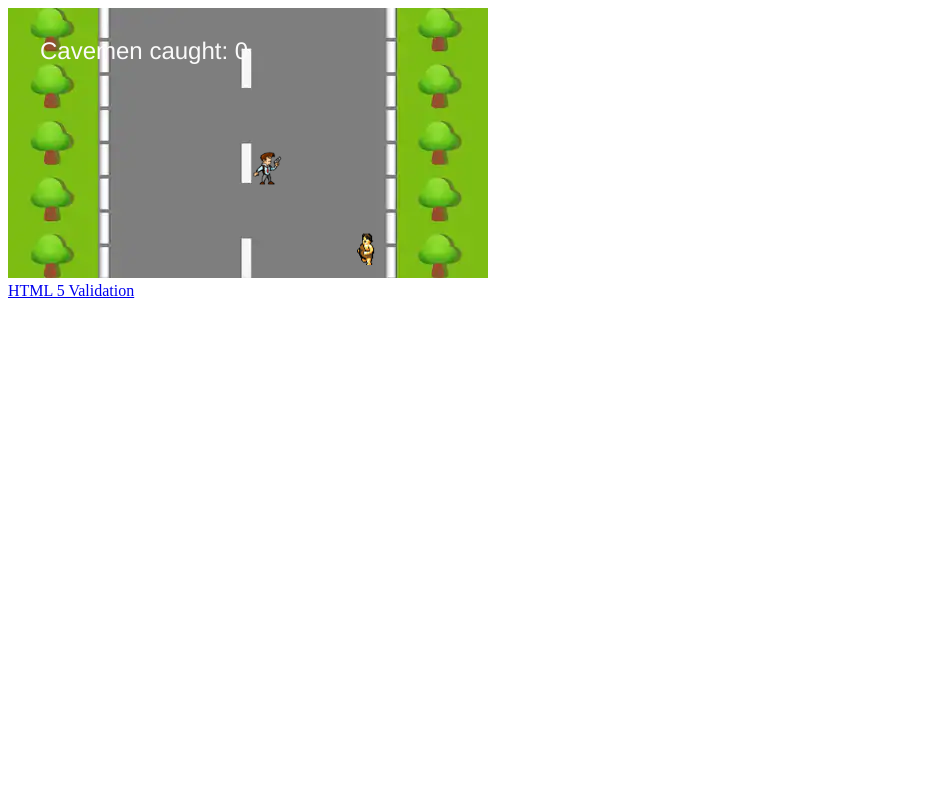
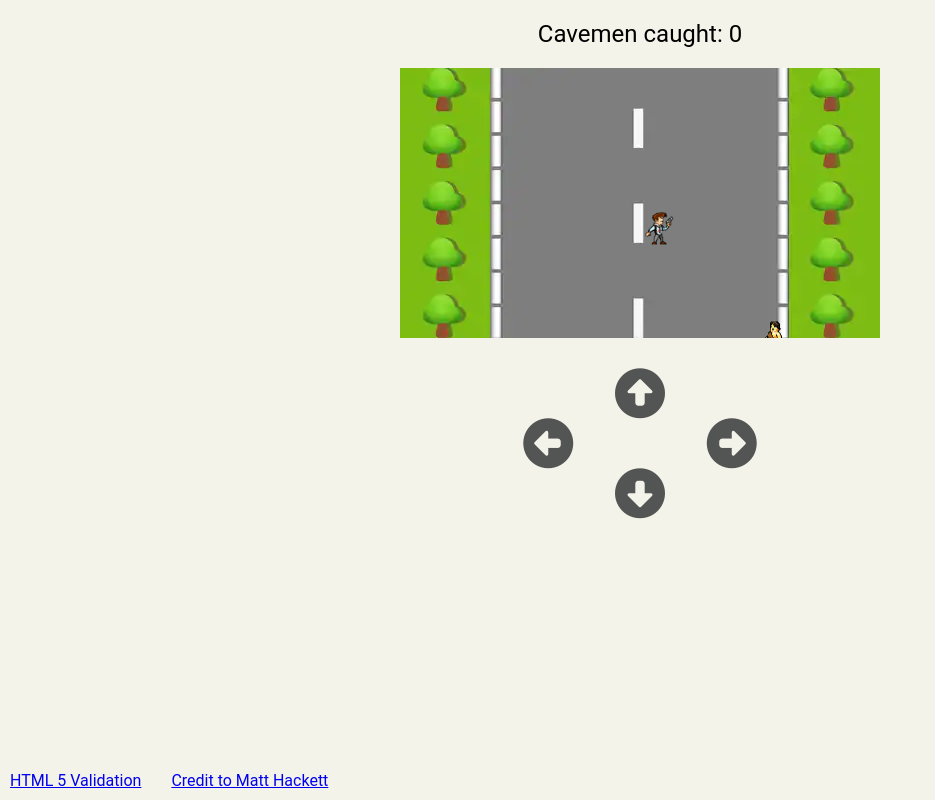
Before and after one commit to bigewiki/canvas-game, a plain HTML site: page gamenew/index.html in a window 1280 px wide. Shown: the whole page, without its empty margins (0-935 px from the left). Drawn offline with Linux system fonts and the light colour scheme.

Commit message:
meets all requirements?

```diff
--- a/gamenew/game.js
+++ b/gamenew/game.js
@@ -1,3 +1,6 @@
+// credit to Matt Hackett!!
+// http://www.lostdecadegames.com/how-to-make-a-simple-html5-canvas-game/
+
 const startGame = () => {
   // Create the canvas
   var canvas = document.getElementById("game-canvas");
@@ -20,6 +23,9 @@ const startGame = () => {
     heroReady = true;
   };
   heroImage.src = "images/hero.png";
+  // Hero's a little too big...
+  heroImage.width = 18;
+  heroImage.height = 35;
 
   // Monster image
   var monsterReady = false;
@@ -38,6 +44,54 @@ const startGame = () => {
 
   // Handle keyboard controls
   var keysDown = {};
+
+  // addtional game buttons
+  const upButton = document.getElementById("up-arrow");
+  const leftButton = document.getElementById("left-arrow");
+  const rightButton = document.getElementById("right-arrow");
+  const downButton = document.getElementById("down-arrow");
+
+  const stop = () => {
+    movingUp = false;
+    movingLeft = false;
+    movingDown = false;
+    movingRight = false;
+  };
+
+  stop();
+
+  const moveUp = () => {
+    movingUp = true;
+  };
+
+  const moveDown = () => {
+    movingDown = true;
+  };
+
+  const moveLeft = () => {
+    movingLeft = true;
+  };
+
+  const moveRight = () => {
+    movingRight = true;
+  };
+
+  upButton.onmousedown = moveUp;
+  upButton.onmouseup = stop;
+  leftButton.onmousedown = moveLeft;
+  leftButton.onmouseup = stop;
+  rightButton.onmousedown = moveRight;
+  rightButton.onmouseup = stop;
+  downButton.onmousedown = moveDown;
+  downButton.onmouseup = stop;
+  upButton.ontouchstart = moveUp;
+  upButton.ontouchend = stop;
+  leftButton.ontouchstart = moveLeft;
+  leftButton.ontouchend = stop;
+  rightButton.ontouchstart = moveRight;
+  rightButton.ontouchend = stop;
+  downButton.ontouchstart = moveDown;
+  downButton.ontouchend = stop;
 
   addEventListener(
     "keydown",
@@ -61,35 +115,39 @@ const startGame = () => {
     hero.y = canvas.height / 2;
 
     // Throw the monster somewhere on the screen randomly
-    monster.x = 32 + Math.random() * (canvas.width - 64);
-    monster.y = 32 + Math.random() * (canvas.height - 64);
+    monster.x =
+      monsterImage.width +
+      Math.random() * (canvas.width - monsterImage.width * 2);
+    monster.y =
+      monsterImage.width +
+      Math.random() * (canvas.height - monsterImage.width * 2);
   };
 
   // Update game objects
   var update = function(modifier) {
-    if (38 in keysDown) {
+    if (38 in keysDown || movingUp) {
       // Player holding up
       hero.y -= hero.speed * modifier;
     }
-    if (40 in keysDown) {
+    if (40 in keysDown || movingDown) {
       // Player holding down
       hero.y += hero.speed * modifier;
     }
-    if (37 in keysDown) {
+    if (37 in keysDown || movingLeft) {
       // Player holding left
       hero.x -= hero.speed * modifier;
     }
-    if (39 in keysDown) {
+    if (39 in keysDown || movingRight) {
       // Player holding right
       hero.x += hero.speed * modifier;
     }
 
     // Are they touching?
     if (
-      hero.x <= monster.x + 32 &&
-      monster.x <= hero.x + 32 &&
-      hero.y <= monster.y + 32 &&
-      monster.y <= hero.y + 32
+      hero.x <= monster.x + heroImage.width &&
+      monster.x <= hero.x + heroImage.width &&
+      hero.y <= monster.y + heroImage.height &&
+      monster.y <= hero.y + heroImage.height
     ) {
       ++monstersCaught;
       reset();
@@ -119,11 +177,8 @@ const startGame = () => {
     }
 
     // Score
-    ctx.fillStyle = "rgb(250, 250, 250)";
-    ctx.font = "24px Helvetica";
-    ctx.textAlign = "left";
-    ctx.textBaseline = "top";
-    ctx.fillText("Cavemen caught: " + monstersCaught, 32, 32);
+    const scoreWrapper = document.getElementById("score-wrapper");
+    scoreWrapper.innerHTML = "Cavemen caught: " + monstersCaught;
   };
 
   // The main game loop
--- a/gamenew/index.html
+++ b/gamenew/index.html
@@ -11,11 +11,43 @@
       name="keywords"
       content="super amazing awesome incredible fantastic cool"
     />
-    <!-- <link rel="stylesheet" type="text/css" href="style.css" /> -->
+    <link rel="stylesheet" type="text/css" href="style.css" />
     <script src="game.js"></script>
+    <script
+      src="https://kit.fontawesome.com/9bf2aeb3dd.js"
+      crossorigin="anonymous"
+    ></script>
   </head>
   <body>
-    <canvas id="game-canvas"></canvas>
+    <div id="main">
+      <div id="score-wrapper"></div>
+      <div id="game-wrapper">
+        <canvas id="game-canvas"></canvas>
+      </div>
+      <div id="game-buttons">
+        <div id="game-buttons-inner-wrapper">
+          <div id="row1">
+            <i class="game-button fas fa-arrow-alt-circle-up" id="up-arrow"></i>
+          </div>
+          <div id="row2">
+            <i
+              class="game-button fas fa-arrow-alt-circle-left"
+              id="left-arrow"
+            ></i>
+            <i
+              class="game-button fas fa-arrow-alt-circle-right"
+              id="right-arrow"
+            ></i>
+          </div>
+          <div id="row3">
+            <i
+              class="game-button fas fa-arrow-alt-circle-down"
+              id="down-arrow"
+            ></i>
+          </div>
+        </div>
+      </div>
+    </div>
     <footer>
       <div id="validator"></div>
       <script>
@@ -23,6 +55,14 @@
           "validator"
         ).innerHTML = `<a href="http://validator.w3.org/nu/?doc=${window.location.href}" target="_blank">HTML 5 Validation</a>`;
       </script>
+      <div id="credit">
+        <a
+          href="http://www.lostdecadegames.com/how-to-make-a-simple-html5-canvas-game/"
+          target="_blank"
+        >
+          Credit to Matt Hackett</a
+        >
+      </div>
     </footer>
   </body>
 </html>
--- /dev/null
+++ b/gamenew/style.css
@@ -0,0 +1,52 @@
+html,
+body {
+  min-height: 100%;
+  margin: 0;
+  padding: 0;
+  position: absolute;
+  width: 100%;
+  background-color: #f4f3ea;
+  display: flex;
+  flex-direction: column;
+  font-family: "Roboto", sans-serif;
+}
+
+.game-button {
+  font-size: 50px;
+  color: #535454;
+}
+
+#game-wrapper,
+#row1,
+#row2,
+#row3 {
+  display: flex;
+  justify-content: space-evenly;
+}
+
+#game-buttons {
+  margin: 30px;
+  display: flex;
+  justify-content: center;
+}
+
+#game-buttons-inner-wrapper {
+  width: 500px;
+}
+
+footer {
+  flex-grow: 1;
+  display: flex;
+  align-items: flex-end;
+  padding: 10px;
+}
+
+#score-wrapper {
+  font-size: 24px;
+  text-align: center;
+  padding: 20px;
+}
+
+#credit {
+  padding-left: 30px;
+}
```
